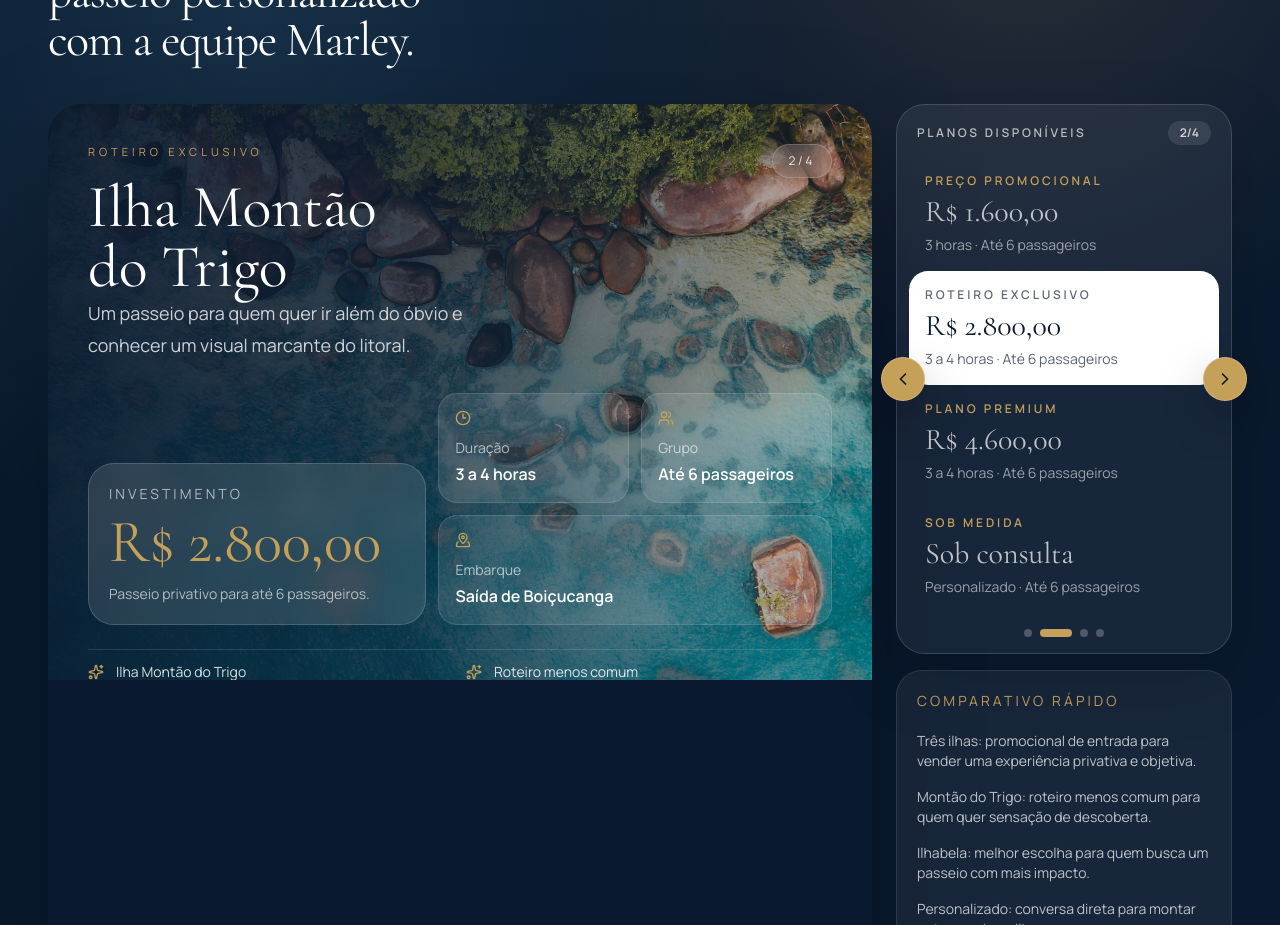
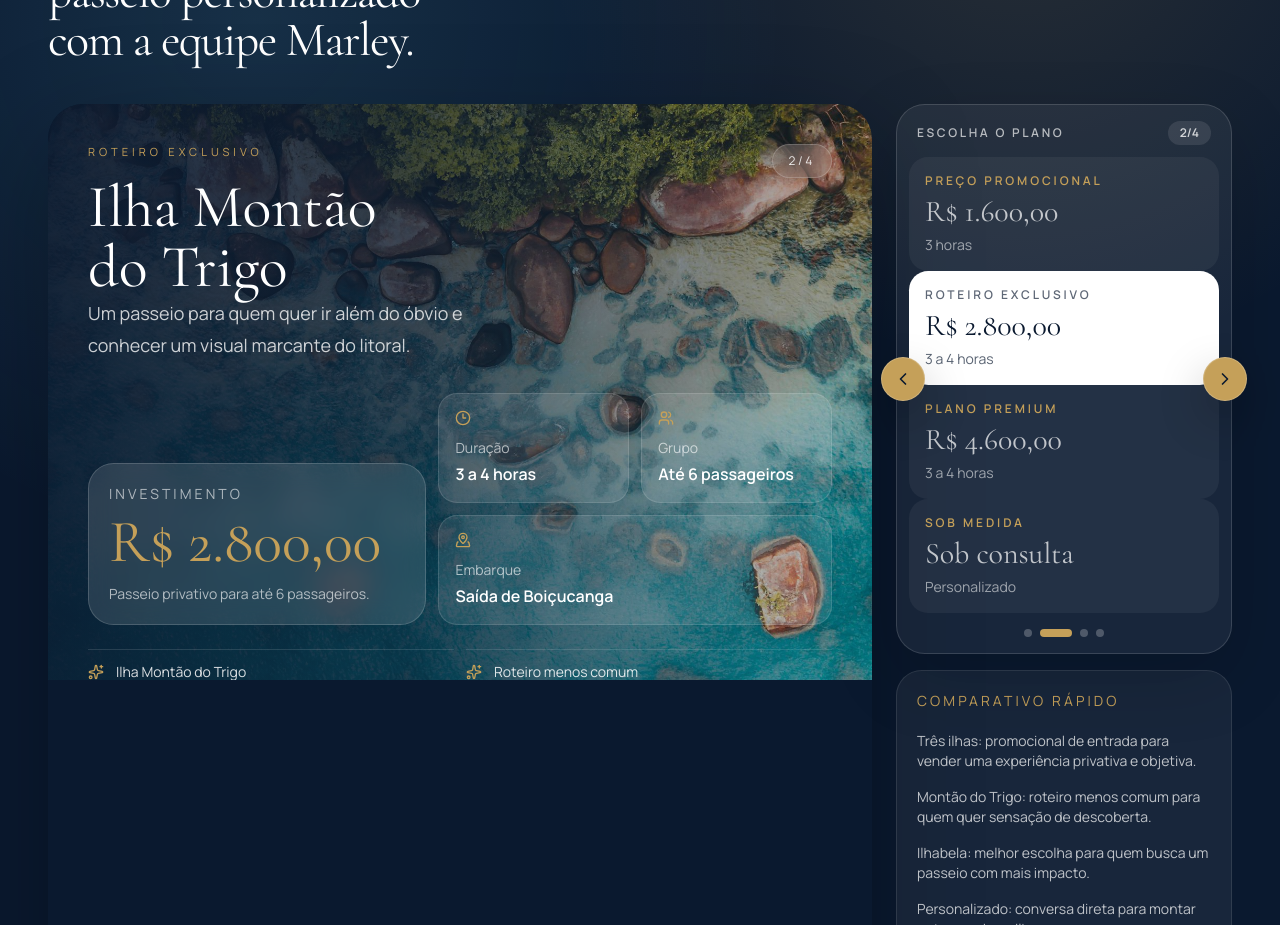
Before and after one commit to AGENCIAVCD/Marley-Aluguel-lancha, a Next.js app: page / in a window 1280 px wide. Shown: the part 1940-2865 px from the top of the page. Built offline with nearby package versions, Linux system fonts and the light colour scheme.

Commit message:
Improve mobile plan selector placement

```diff
--- a/app/page.tsx
+++ b/app/page.tsx
@@ -830,12 +830,12 @@ export default function Home() {
               </motion.div>
             </motion.div>
 
-            <motion.aside {...fadeUp(0.08)} className="flex flex-col justify-between gap-4">
+            <motion.aside {...fadeUp(0.08)} className="order-first flex flex-col justify-between gap-4 lg:order-none">
               <div className="relative rounded-[1.8rem] border border-white/14 bg-white/6 p-3 shadow-[0_24px_70px_rgba(0,0,0,0.16)]">
                 <button
                   type="button"
                   onClick={() => movePlan(-1)}
-                  className={`absolute -left-4 top-1/2 z-10 inline-flex h-11 w-11 -translate-y-1/2 items-center justify-center rounded-full border border-white/20 bg-[var(--color-sand)] text-[var(--color-navy)] shadow-[0_18px_45px_rgba(0,0,0,0.25)] hover:bg-[var(--color-aqua)] ${primaryInteractiveClassName}`}
+                  className={`absolute -left-4 top-1/2 z-10 hidden h-11 w-11 -translate-y-1/2 items-center justify-center rounded-full border border-white/20 bg-[var(--color-sand)] text-[var(--color-navy)] shadow-[0_18px_45px_rgba(0,0,0,0.25)] hover:bg-[var(--color-aqua)] lg:inline-flex ${primaryInteractiveClassName}`}
                   aria-label="Plano anterior"
                 >
                   <ChevronLeft aria-hidden="true" className="h-5 w-5" />
@@ -843,19 +843,38 @@ export default function Home() {
                 <button
                   type="button"
                   onClick={() => movePlan(1)}
-                  className={`absolute -right-4 top-1/2 z-10 inline-flex h-11 w-11 -translate-y-1/2 items-center justify-center rounded-full border border-white/20 bg-[var(--color-sand)] text-[var(--color-navy)] shadow-[0_18px_45px_rgba(0,0,0,0.25)] hover:bg-[var(--color-aqua)] ${primaryInteractiveClassName}`}
+                  className={`absolute -right-4 top-1/2 z-10 hidden h-11 w-11 -translate-y-1/2 items-center justify-center rounded-full border border-white/20 bg-[var(--color-sand)] text-[var(--color-navy)] shadow-[0_18px_45px_rgba(0,0,0,0.25)] hover:bg-[var(--color-aqua)] lg:inline-flex ${primaryInteractiveClassName}`}
                   aria-label="Próximo plano"
                 >
                   <ChevronRight aria-hidden="true" className="h-5 w-5" />
                 </button>
 
                 <div className="mb-3 flex items-center justify-between gap-3 px-2 pt-1">
-                  <p className="text-xs font-semibold uppercase tracking-[0.22em] text-white/68">Planos disponíveis</p>
+                  <p className="text-xs font-semibold uppercase tracking-[0.22em] text-white/68">Escolha o plano</p>
                   <span className="rounded-full bg-white/10 px-3 py-1 text-xs font-semibold text-white/78">
                     {activePlanIndex + 1}/{plans.length}
                   </span>
+                  <div className="flex gap-2 lg:hidden">
+                    <button
+                      type="button"
+                      onClick={() => movePlan(-1)}
+                      className={`inline-flex h-8 w-8 items-center justify-center rounded-full bg-[var(--color-sand)] text-[var(--color-navy)] ${primaryInteractiveClassName}`}
+                      aria-label="Plano anterior"
+                    >
+                      <ChevronLeft aria-hidden="true" className="h-4 w-4" />
+                    </button>
+                    <button
+                      type="button"
+                      onClick={() => movePlan(1)}
+                      className={`inline-flex h-8 w-8 items-center justify-center rounded-full bg-[var(--color-sand)] text-[var(--color-navy)] ${primaryInteractiveClassName}`}
+                      aria-label="Próximo plano"
+                    >
+                      <ChevronRight aria-hidden="true" className="h-4 w-4" />
+                    </button>
+                  </div>
                 </div>
 
+                <div className="flex gap-2 overflow-x-auto pb-1 [scrollbar-width:none] lg:block lg:space-y-0 lg:overflow-visible lg:pb-0 [&::-webkit-scrollbar]:hidden">
                   {plans.map((plan) => {
                     const active = plan.id === selectedPlan.id;
 
@@ -864,20 +883,21 @@ export default function Home() {
                         key={plan.id}
                         type="button"
                         onClick={() => selectPlan(plan.id)}
-                      className={`block w-full rounded-[1.2rem] p-4 text-left transition ${
-                        active ? "bg-white text-[var(--color-navy)]" : "text-white/72 hover:bg-white/8 hover:text-white"
+                        className={`block min-w-[9.5rem] rounded-[1.1rem] p-3 text-left transition lg:w-full lg:min-w-0 lg:rounded-[1.2rem] lg:p-4 ${
+                          active ? "bg-white text-[var(--color-navy)]" : "bg-white/5 text-white/72 hover:bg-white/8 hover:text-white"
                         } ${primaryInteractiveClassName}`}
                       >
-                      <span className={`block text-xs font-semibold uppercase tracking-[0.24em] ${active ? "text-[var(--color-navy)]/66" : "text-[var(--color-sand)]"}`}>
+                        <span className={`block text-[0.64rem] font-semibold uppercase tracking-[0.2em] lg:text-xs lg:tracking-[0.24em] ${active ? "text-[var(--color-navy)]/66" : "text-[var(--color-sand)]"}`}>
                           {plan.label}
                         </span>
-                      <span className="mt-2 block font-display text-3xl leading-none">{plan.price}</span>
-                      <span className={`mt-2 block text-sm ${active ? "text-[var(--color-navy)]/68" : "text-white/56"}`}>
-                        {plan.duration} · {plan.capacity}
+                        <span className="mt-2 block font-display text-2xl leading-none lg:text-3xl">{plan.price}</span>
+                        <span className={`mt-2 block text-xs lg:text-sm ${active ? "text-[var(--color-navy)]/68" : "text-white/56"}`}>
+                          {plan.duration}
                         </span>
                       </button>
                     );
                   })}
+                </div>
 
                 <div className="mt-4 flex items-center justify-center gap-2 px-2 pb-1">
                   {plans.map((plan) => (
@@ -894,7 +914,7 @@ export default function Home() {
                 </div>
               </div>
 
-              <div className="rounded-[1.6rem] border border-white/10 bg-white/6 p-5 text-white">
+              <div className="hidden rounded-[1.6rem] border border-white/10 bg-white/6 p-5 text-white lg:block">
                 <p className="text-sm uppercase tracking-[0.22em] text-[var(--color-sand)]">Comparativo rápido</p>
                 <div className="mt-5 space-y-4 text-sm text-white/72">
                   <p>Três ilhas: promocional de entrada para vender uma experiência privativa e objetiva.</p>
```
Lines whose indentation alone changed are shown as unchanged.
